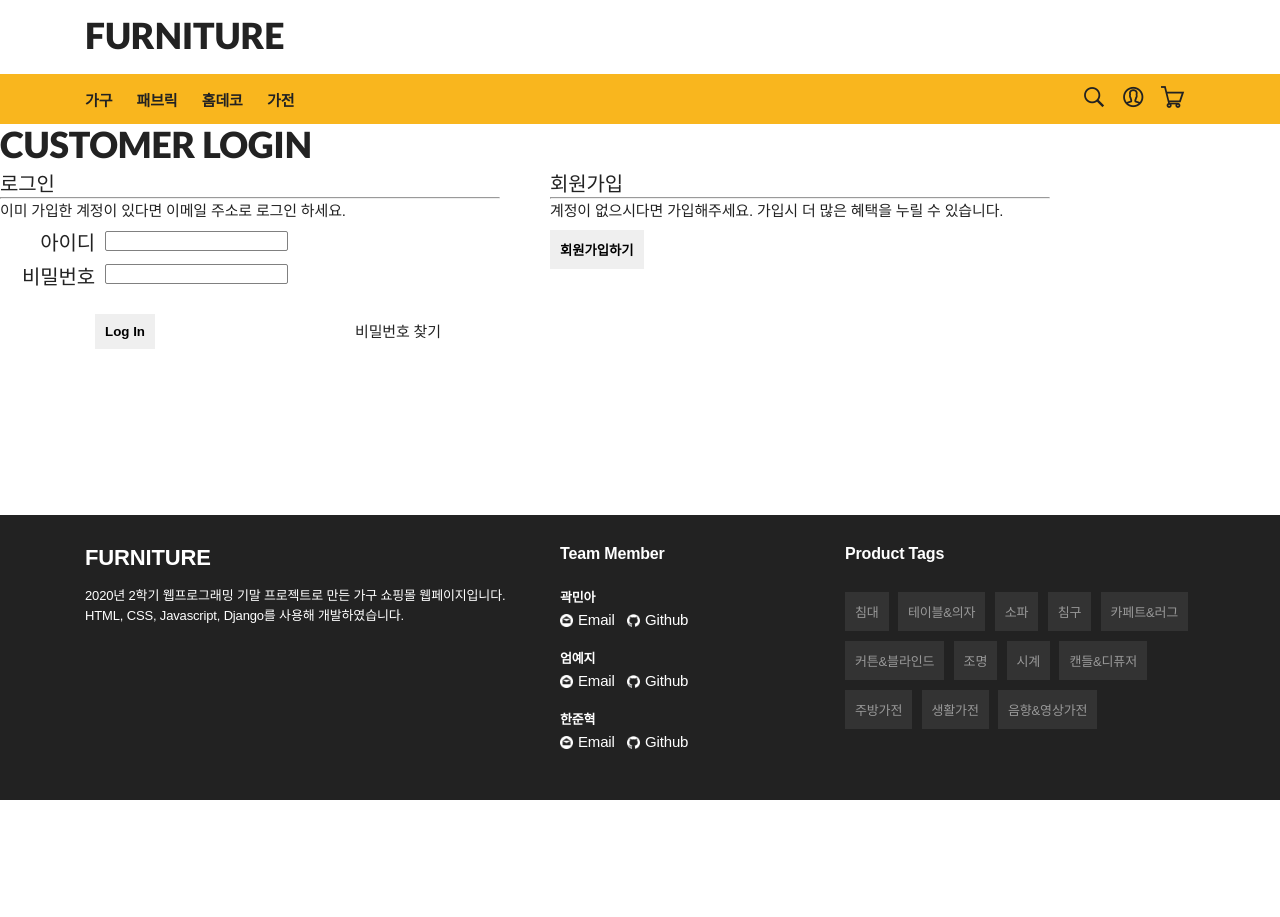
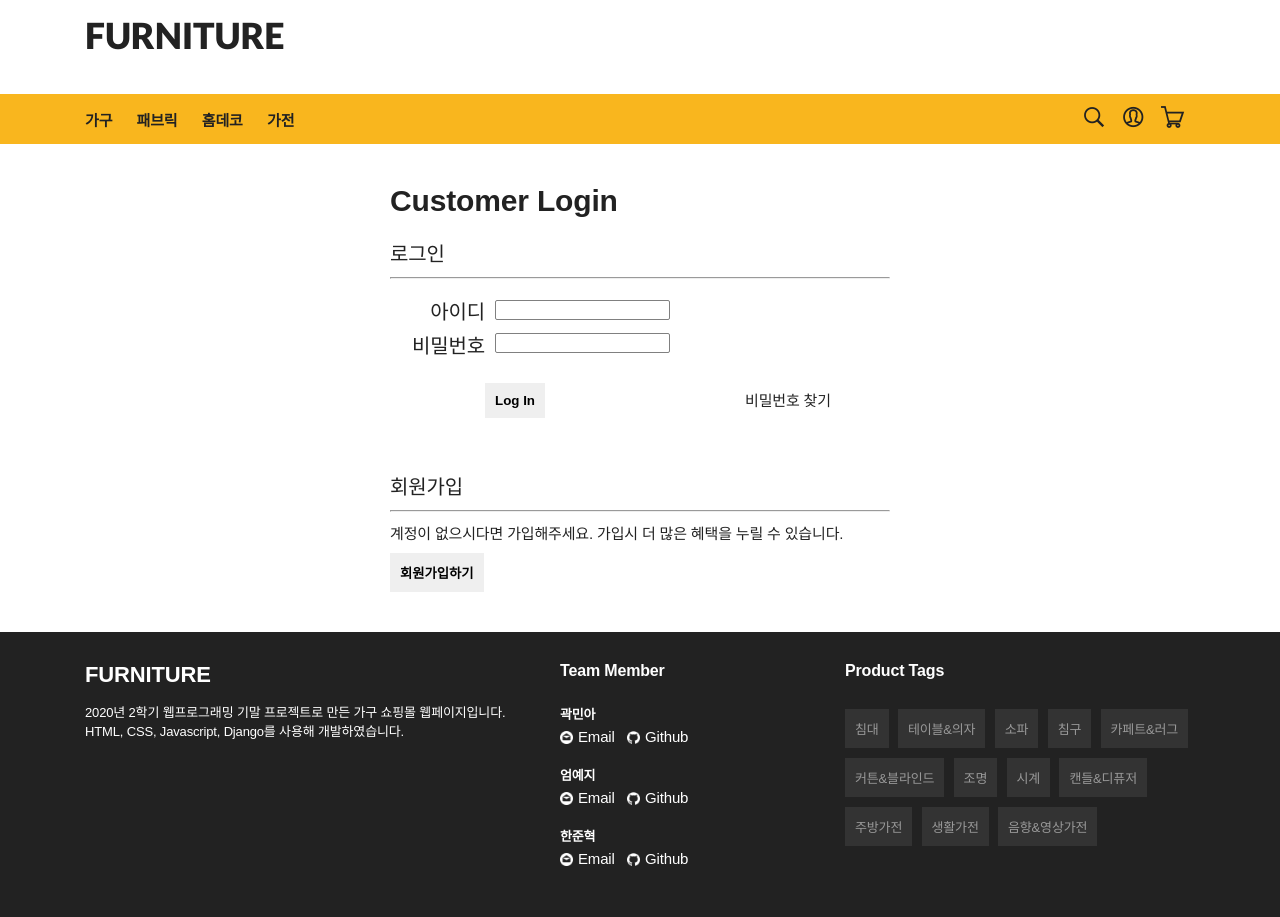
Before and after one commit to Han-Joon-Hyeok/Django_Shopping_mall, a Django app: page /account/login/ in a window 1280 px wide. Before the commit the page ends 800 px from the top, so only its background shows below. Run offline with Django 3.2, Linux system fonts and the light colour scheme; some libraries are stand-ins or nearby versions; some web fonts are replaced.

Commit message:
로그인 페이지 수정

```diff
--- a/account/static/css/login.css
+++ b/account/static/css/login.css
@@ -6,16 +6,28 @@ body {
 
 h1 {
   font-size: 30px;
+  margin-bottom: 20px;
+}
+
+hr{
+  margin: 10px 0;
 }
 
 p {
   font-size: 15px;
 }
 
+div.main-wrapper{
+  width: fit-content;
+  display: flex;
+  flex-direction: column;
+  margin: 40px auto;
+}
+
 .registered-customers {
   width: 500px;
   font-size: 20px;
-  float: left;
+  margin-bottom: 40px;
 }
 
 fieldset {
@@ -30,9 +42,7 @@ fieldset {
 
 .new-customers {
   width: 500px;
-  margin-left: 50px;
   font-size: 20px;
-  float: left;
 }
 
 button {
@@ -84,6 +94,7 @@ input {
   height: 20px;
   border: 1px solid gray;
   border-radius: 2px;
+  width: 175px;
 }
 
 .password-field {
--- a/account/templates/login.html
+++ b/account/templates/login.html
@@ -11,16 +11,12 @@
     alert("로그인 정보가 잘못되었습니다. 다시 입력해주세요.");
 </script>
 {% endif %}
-<div class="column main">
-    <h1 class="page-title">
-        Customer Login </h1>
+<div class="main-wrapper">
+    <h1 class="page-title">Customer Login </h1>
 
     <div class="registered-customers">
         <span>로그인</span>
         <hr>
-        <div class="login-note">
-            <p>이미 가입한 계정이 있다면 이메일 주소로 로그인 하세요.</p>
-        </div>
         <form method="POST">
             {% csrf_token %}
             <fieldset class="fieldset-login">
@@ -30,8 +26,7 @@
                         <span>아이디</span>
                     </label>
                     <div class="emaiil-input">
-                        <input name="user_id" type="email" id="email" autocomplete="off"
-                            data-validate="{required:true, 'validate-email':ture" aria-required="true">
+                        <input name="user_id" type="text">
                     </div>
                 </div>
 
--- a/page/templates/base.html
+++ b/page/templates/base.html
@@ -131,7 +131,7 @@
                     </button>
                   </form>
                 </div>
-                <div class="user-box">
+                <div class="user-box" onclick="location.href='{% url 'login' %}'">
                   <a href="#"><span>user</span></a>
                 </div>
                 <div class="cart-box"><span>cart</span></div>
--- a/page/templates/category.html
+++ b/page/templates/category.html
@@ -160,7 +160,8 @@
         <span>600,000</span>
       </div>
     </div>
-<!--
+
+  <!-- {% comment %}
     {% block content %}
     <div class="item">
         <p>
@@ -173,7 +174,8 @@
             <a href="{% url 'newItem' %}">상품추가</a>
         </p>
     </div>
-    {% endblock %} -->
+    {% endblock %}
+    {% endcomment %} -->
   </section>
 </div>
 {% endblock %}
```
